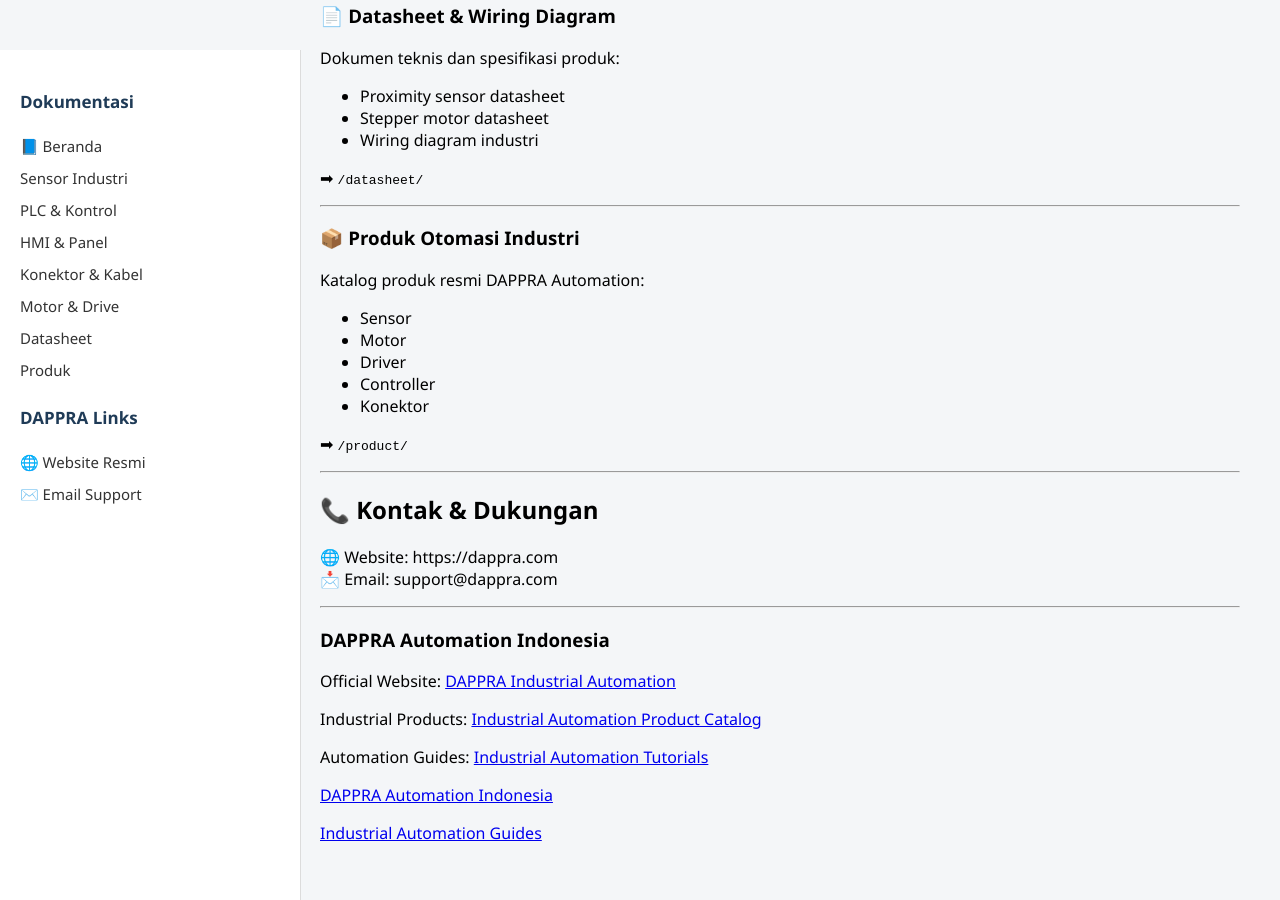
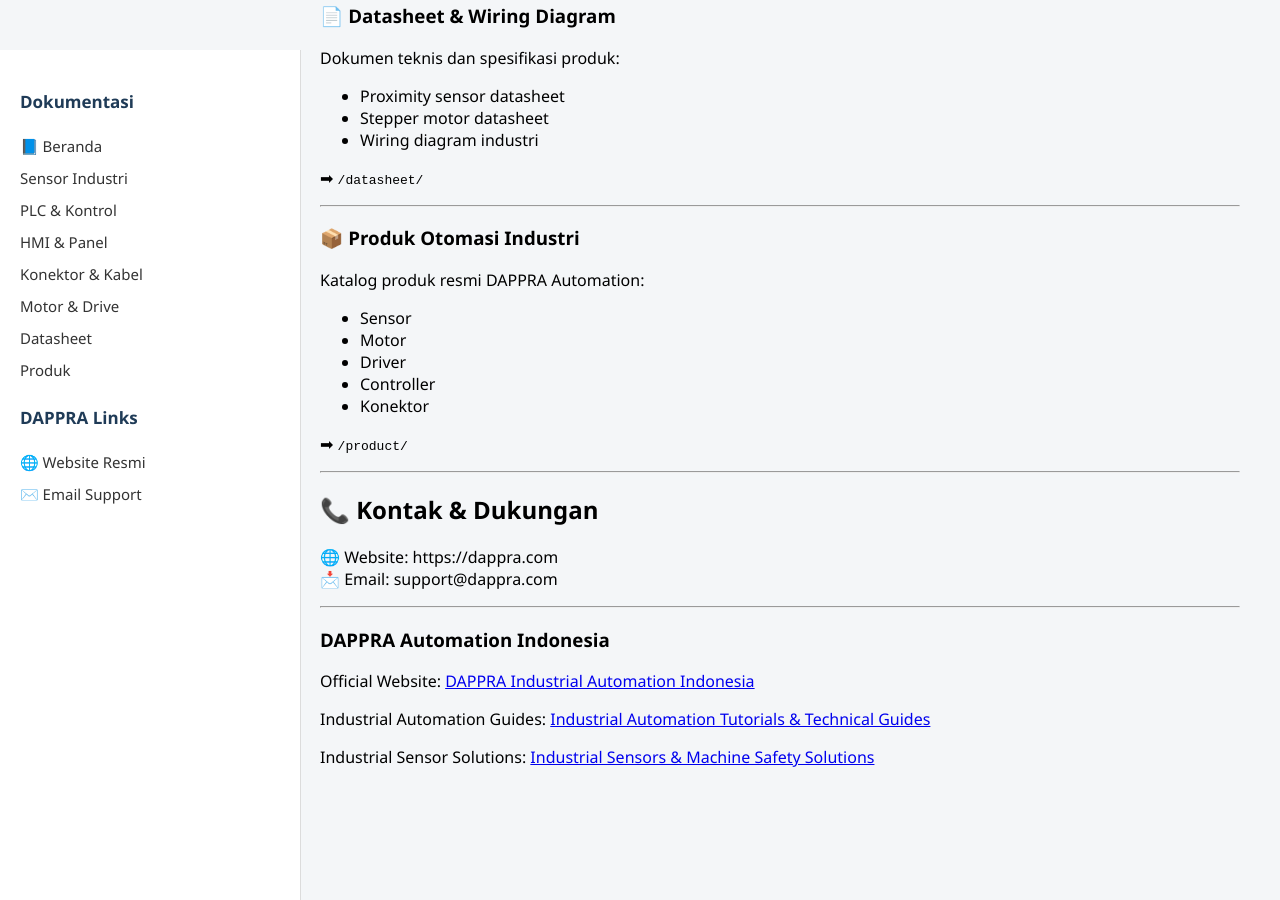
Before and after one commit to dappra-automation/industrial-automation-guides, a Jekyll site: the page built from docs/index.md, in a window 1280 px wide and 900 px high, scrolled down 1516 px. Built offline with Jekyll 4.4.1, drawn with Linux system fonts in a browser that asks for light colours; after the commit the page ends 2340 px from its top, so only the background shows below that.

Commit message:
Update index.md

```diff
--- a/docs/index.md
+++ b/docs/index.md
@@ -99,28 +99,20 @@ Katalog produk resmi DAPPRA Automation:
 <p>
 Official Website:
 <a href="https://dappra.com" target="_blank">
-DAPPRA Industrial Automation
+DAPPRA Industrial Automation Indonesia
 </a>
 </p>
 
 <p>
-Industrial Products:
-<a href="https://dappra.com/shop/" target="_blank">
-Industrial Automation Product Catalog
+Industrial Automation Guides:
+<a href="https://dappra.com/category/automation/" target="_blank">
+Industrial Automation Tutorials & Technical Guides
 </a>
 </p>
 
 <p>
-Automation Guides:
-<a href="https://dappra.com/category/automation/" target="_blank">
-Industrial Automation Tutorials
+Industrial Sensor Solutions:
+<a href="https://dappra.com/product-category/sensor/" target="_blank">
+Industrial Sensors & Machine Safety Solutions
 </a>
 </p>
-<a href="https://dappra.com">
-DAPPRA Automation Indonesia
-</a>
-
-<a href="https://dappra.com/category/automation/">
-Industrial Automation Guides
-</a>
-<!-- force rebuild -->
```
